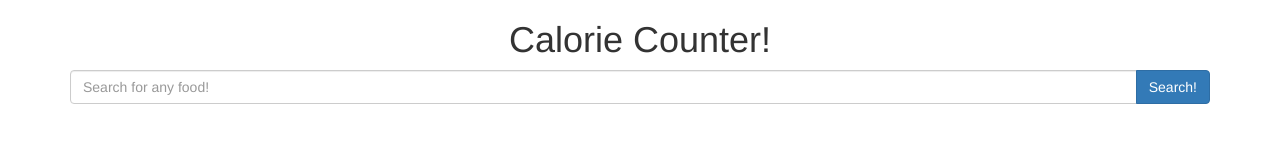
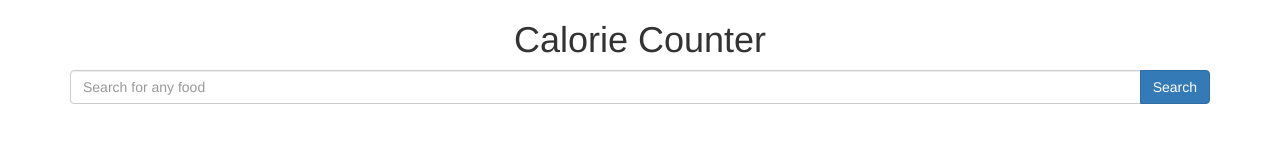
Before and after one commit to mgdeveloper1406/callori, a website: page index.html in a window 1280 px wide. Drawn offline with nearby package versions, Linux system fonts and the light colour scheme.

Commit message:
Update index.html

```diff
--- a/index.html
+++ b/index.html
@@ -3,7 +3,7 @@
     <head>
         <meta charset="utf-8">
         <meta http-equiv="x-ua-compatible" content="ie=edge">
-        <title>Count Those Calories!</title>
+        <title>Count Those Calories</title>
         <meta name="viewport" content="width=device-width, initial-scale=1">
         <link rel="stylesheet" href="css/vendor/normalize.css">
         <link rel="stylesheet" href="https://maxcdn.bootstrapcdn.com/bootstrap/3.3.5/css/bootstrap.min.css">
@@ -14,15 +14,15 @@
         <div class='container'>
             <div class='row'>
                 <div class='col-xs-12 col-sm-12 col-md-12 col-lg-12'>
-                    <h1 class='text-center'>Calorie Counter!</h1>
+                    <h1 class='text-center'>Calorie Counter</h1>
                 </div>
             </div>
             <div class='row'>
                 <div id='searchBar' class='col-xs-12 col-sm-12 col-md-12 col-lg-12'>
                         <div class='input-group'>
-                            <input type='text' class='form-control' id='searchField' placeholder='Search for any food!'>
+                            <input type='text' class='form-control' id='searchField' placeholder='Search for any food'>
                             <span class='input-group-btn'>
-                                <button class='btn btn-primary' id='searchButton' type='submit'>Search!</button>
+                                <button class='btn btn-primary' id='searchButton' type='submit'>Search</button>
                             </span>
                         </div>
                 </div>
```
